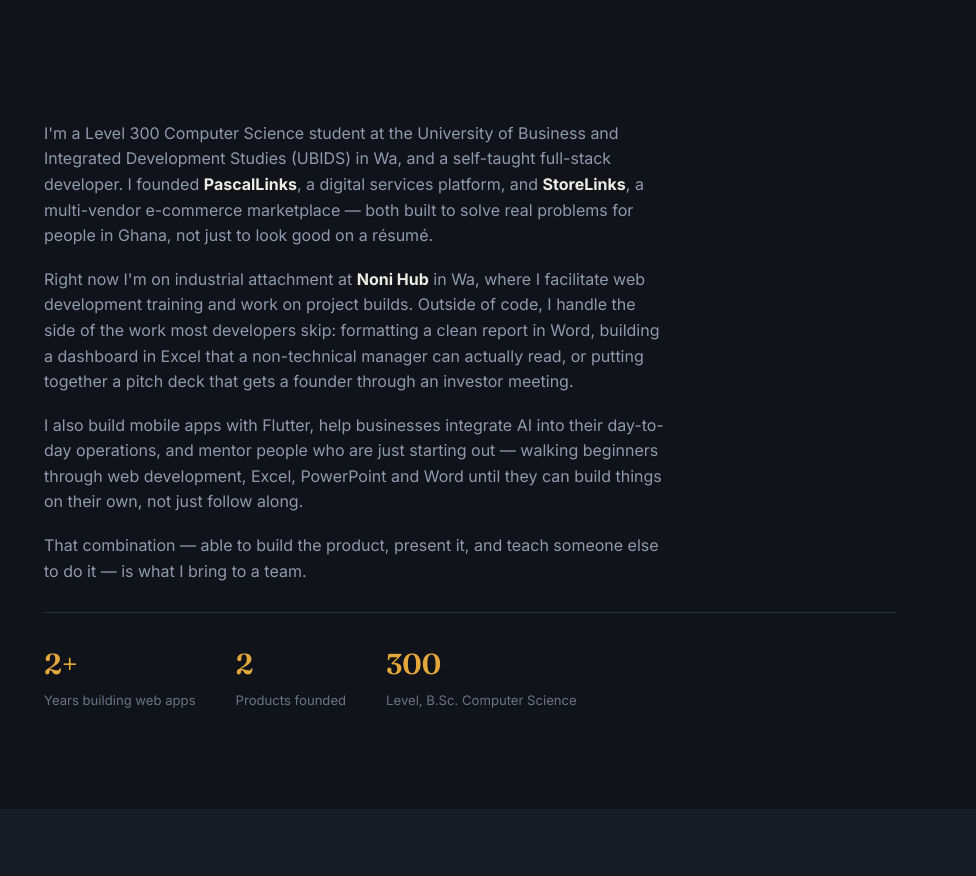
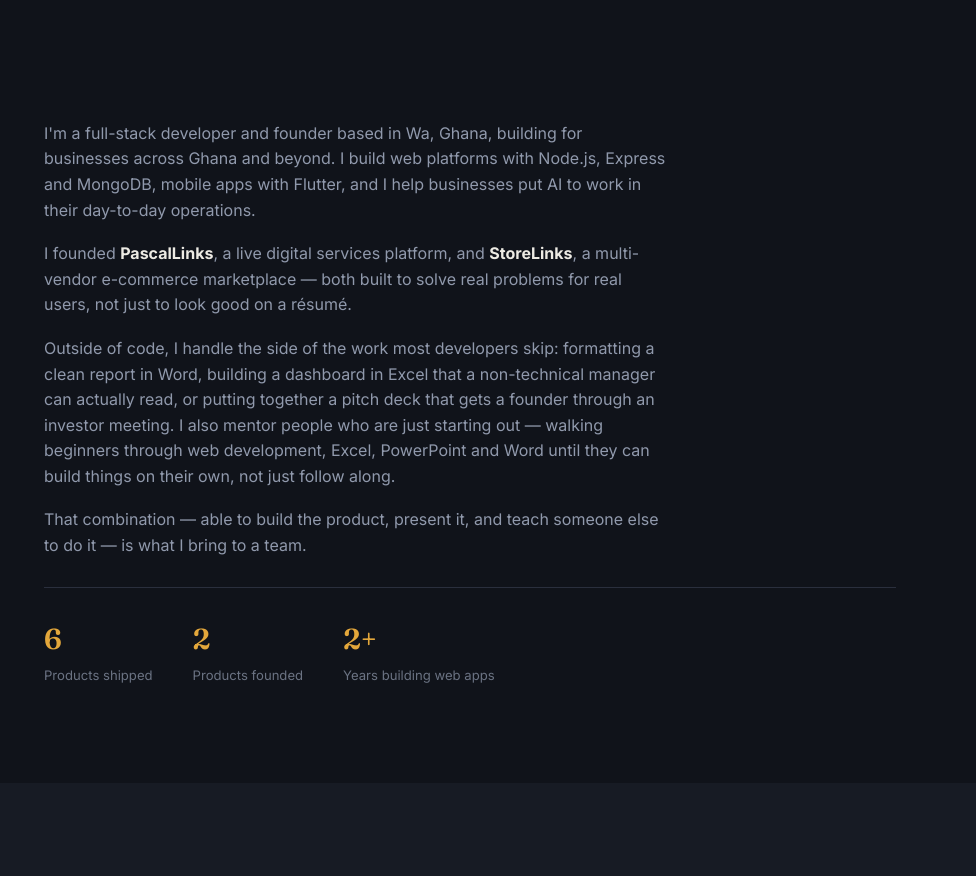
Before and after one commit to cyril-gif/portfolio1, a website: page public/index.html in a window 1280 px wide. Shown: the part 943-1819 px from the top of the page, 304-1280 px from the left. Drawn offline with Linux system fonts and the light colour scheme; no server answers.

Commit message:
Revise about section with updated information
Updated personal description and statistics in the about section.

```diff
--- a/public/index.html
+++ b/public/index.html
@@ -94,48 +94,48 @@
         <img src="/images/profile.jpg" alt="Pascal Lantam Gbate" />
       </div>
 
-      <div class="about__body">
+           <div class="about__body">
         <p>
-          I'm a Level 300 Computer Science student at the University of Business and
-          Integrated Development Studies (UBIDS) in Wa, and a self-taught full-stack
-          developer. I founded <strong>PascalLinks</strong>, a digital services platform,
-          and <strong>StoreLinks</strong>, a multi-vendor e-commerce marketplace — both
-          built to solve real problems for people in Ghana, not just to look good on a résumé.
+          I'm a full-stack developer and founder based in Wa, Ghana, building for
+          businesses across Ghana and beyond. I build web platforms with Node.js,
+          Express and MongoDB, mobile apps with Flutter, and I help businesses put
+          AI to work in their day-to-day operations.
         </p>
         <p>
-          Right now I'm on industrial attachment at <strong>Noni Hub</strong> in Wa, where I
-          facilitate web development training and work on project builds. Outside of code,
-          I handle the side of the work most developers skip: formatting a clean report in
-          Word, building a dashboard in Excel that a non-technical manager can actually read,
-          or putting together a pitch deck that gets a founder through an investor meeting.
+          I founded <strong>PascalLinks</strong>, a live digital services platform,
+          and <strong>StoreLinks</strong>, a multi-vendor e-commerce marketplace —
+          both built to solve real problems for real users, not just to look good
+          on a résumé.
         </p>
         <p>
-          I also build mobile apps with Flutter, help businesses integrate AI into
-          their day-to-day operations, and mentor people who are just starting out —
-          walking beginners through web development, Excel, PowerPoint and Word until
-          they can build things on their own, not just follow along.
+          Outside of code, I handle the side of the work most developers skip:
+          formatting a clean report in Word, building a dashboard in Excel that a
+          non-technical manager can actually read, or putting together a pitch
+          deck that gets a founder through an investor meeting. I also mentor
+          people who are just starting out — walking beginners through web
+          development, Excel, PowerPoint and Word until they can build things on
+          their own, not just follow along.
         </p>
         <p>
-          That combination — able to build the product, present it, and teach someone
-          else to do it — is what I bring to a team.
+          That combination — able to build the product, present it, and teach
+          someone else to do it — is what I bring to a team.
         </p>
 
         <div class="about__stats">
           <div class="stat">
-            <span class="stat__num">2+</span>
-            <span class="stat__label">Years building web apps</span>
+            <span class="stat__num">6</span>
+            <span class="stat__label">Products shipped</span>
           </div>
           <div class="stat">
             <span class="stat__num">2</span>
             <span class="stat__label">Products founded</span>
           </div>
           <div class="stat">
-            <span class="stat__num">300</span>
-            <span class="stat__label">Level, B.Sc. Computer Science</span>
+            <span class="stat__num">2+</span>
+            <span class="stat__label">Years building web apps</span>
           </div>
         </div>
       </div>
-    </div>
   </section>
 
   <!-- ============ SKILLS ============ -->
```
